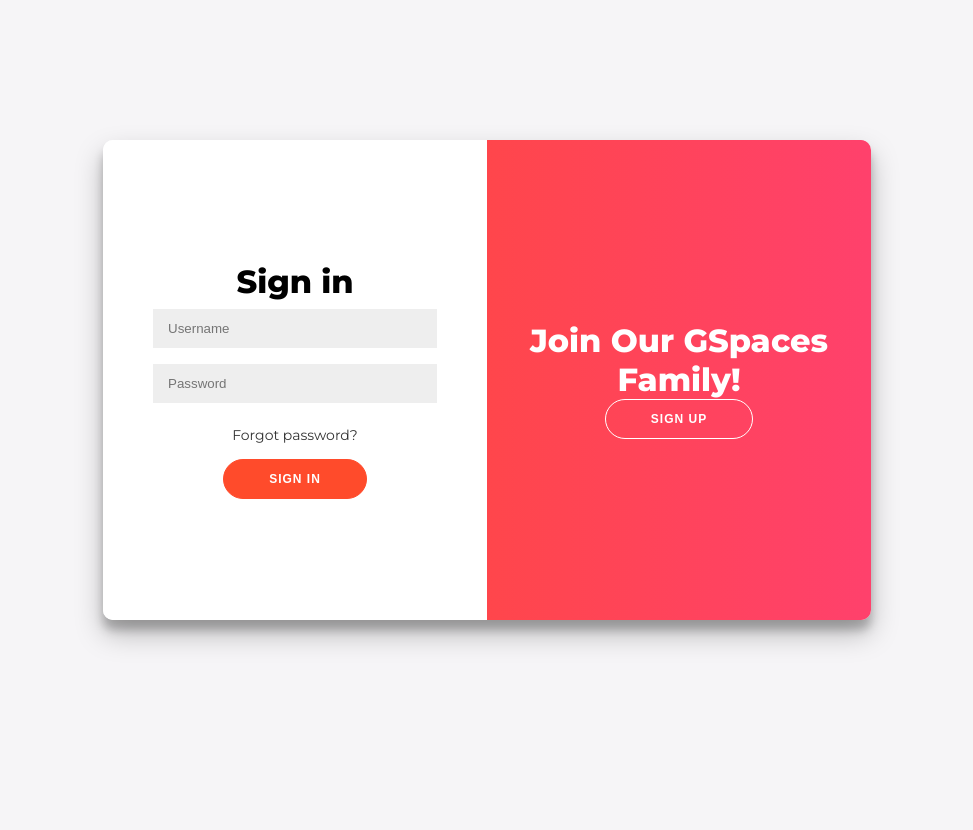
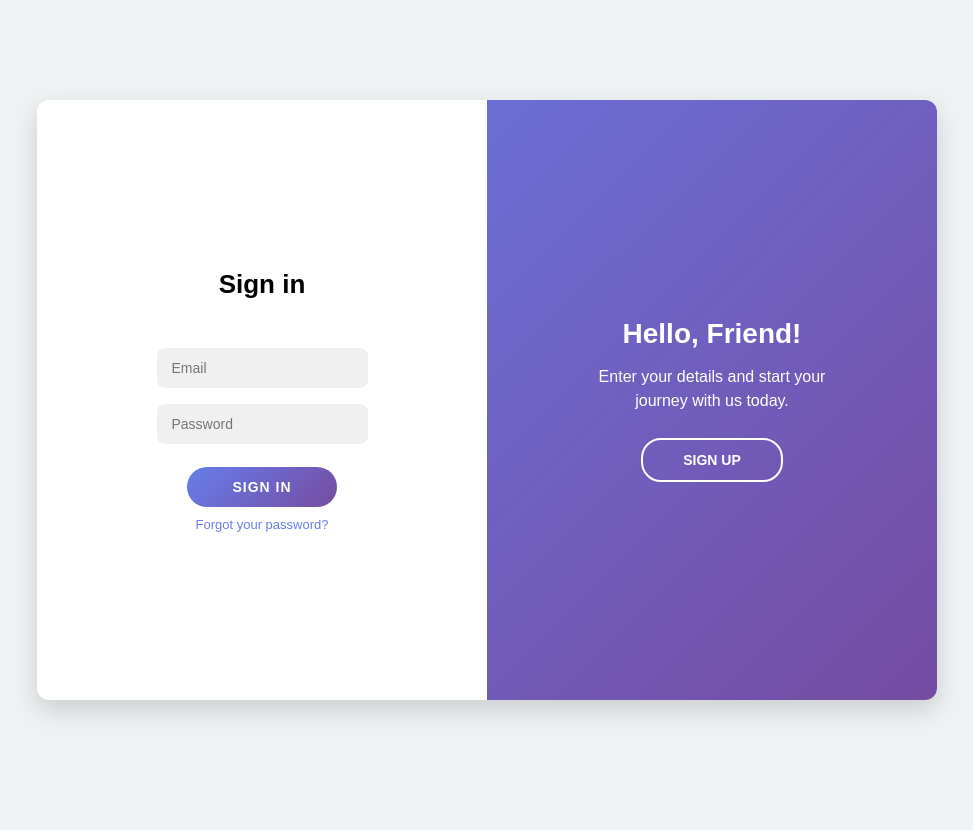
Before and after one commit to sreekanthops/gspaces_new, a Flask app: page /login in a window 1280 px wide. Shown: the whole page, without its empty margins (153-1126 px from the left). After the commit the page ends 715 px from the top, so only its background shows below. Run offline with Flask 3, Linux system fonts and the light colour scheme; some libraries are stand-ins or nearby versions.

Commit message:
Update login.html

```diff
--- a/templates/login.html
+++ b/templates/login.html
@@ -1,20 +1,167 @@
+<!DOCTYPE html>
+<html lang="en">
+<head>
+  <meta charset="UTF-8" />
+  <meta name="viewport" content="width=device-width, initial-scale=1.0" />
+  <title>Login / Signup</title>
+<style>
+  * { box-sizing:border-box; margin:0; padding:0; }
+  body {
+    font-family: 'Poppins', sans-serif;
+    background: #eef2f3; /* soft greyish background */
+    display:flex; justify-content:center; align-items:center; height:100vh;
+  }
+  .container {
+    background:#fff;
+    border-radius:12px;
+    box-shadow:0 10px 25px rgba(0,0,0,0.15);
+    position:relative;
+    overflow:hidden;
+    width:900px;
+    max-width:100%;
+    min-height:600px;
+  }
+
+  .overlay-container {
+    position:absolute; top:0; left:50%; width:50%; height:100%;
+    overflow:hidden; transition:transform .6s ease-in-out; z-index:100;
+  }
+  .container.right-panel-active .overlay-container { transform:translateX(-100%); }
+
+  .overlay {
+    background: linear-gradient(135deg, #667eea, #764ba2); /* modern purple-blue gradient */
+    color:#fff;
+    position:relative; left:-100%;
+    height:100%; width:200%;
+    transform:translateX(0); transition:transform .6s ease-in-out;
+    display:flex; align-items:center; justify-content:center;
+  }
+  .container.right-panel-active .overlay { transform:translateX(50%); }
+
+  .overlay-panel {
+    position:absolute;
+    display:flex; flex-direction:column; align-items:center; justify-content:center;
+    padding:0 40px;
+    text-align:center;
+    top:0; height:100%; width:50%;
+  }
+  .overlay-panel h1 {
+    font-size:28px; margin-bottom:15px; font-weight:700;
+  }
+  .overlay-panel p {
+    font-size:16px; margin-bottom:25px; max-width:260px; line-height:1.5;
+  }
+  .overlay-left { left:0; }
+  .overlay-right { right:0; }
+  .ghost {
+    background:transparent; border:2px solid #fff;
+    border-radius:20px; padding:12px 40px;
+    color:#fff; font-size:14px; font-weight:600;
+    text-transform:uppercase; cursor:pointer;
+    transition:0.3s;
+  }
+  .ghost:hover {
+    background:rgba(255,255,255,0.15);
+  }
+.form-container {
+  position: absolute;
+  top: 0;
+  height: 100%;
+  transition: all 0.6s ease-in-out;
+  display: flex;
+  justify-content: center;
+  align-items: center;
+  flex-direction: column;
+  padding: 0 50px;
+  text-align: center;
+  width: 50%;
+}
+
+.sign-in-container { left: 0; z-index: 2; }
+.sign-up-container { left: 0; opacity: 0; z-index: 1; }
+.container.right-panel-active .sign-up-container {
+  transform: translateX(100%);
+  opacity: 1;
+  z-index: 5;
+}
+.container.right-panel-active .sign-in-container {
+  transform: translateX(100%);
+}
+
+form {
+  background: #fff;
+  display: flex;
+  flex-direction: column;
+  padding: 0 40px;
+  height: 100%;
+  justify-content: center;
+  align-items: center;
+}
+
+form h1 {
+  font-weight: bold;
+  margin-bottom: 20px;
+  font-size: 26px;
+}
+
+form input {
+  background: #f0f0f0;
+  border: none;
+  padding: 12px 15px;
+  margin: 8px 0;
+  width: 100%;
+  border-radius: 8px;
+  font-size: 14px;
+}
+
+form button {
+  border-radius: 20px;
+  border: none;
+  background: linear-gradient(135deg, #667eea, #764ba2);
+  color: #fff;
+  font-size: 14px;
+  font-weight: bold;
+  padding: 12px 45px;
+  letter-spacing: 1px;
+  text-transform: uppercase;
+  transition: transform 80ms ease-in;
+  margin-top: 15px;
+  cursor: pointer;
+}
+
+form button:hover {
+  opacity: 0.9;
+}
+
+.g_id_signin {
+  margin: 10px 0;
+}
+
+.forgot-link {
+  margin-top: 10px;
+  font-size: 13px;
+  color: #667eea;
+  text-decoration: none;
+}
+.forgot-link:hover {
+  text-decoration: underline;
+}
+
+</style>
+
+</head>
 <body>
-  <!-- ✅ Flash Message Block - Correct Position -->
-  {% with messages = get_flashed_messages(with_categories=true) %}
-    {% if messages %}
-      <div id="flash-messages">
-        {% for category, message in messages %}
-          <div class="alert {{ category }}">{{ message }}</div>
-        {% endfor %}
-      </div>
-    {% endif %}
-  {% endwith %}
+  <div class="container" id="container">
+    <!-- Sign Up -->
+    <div class="form-container sign-up-container">
+      <form id="signup-form" action="/signup" method="POST">
+        <h1>Create Account</h1>
+        <div id="g_id_onload"
+          data-client_id="226581903418-3ed1eqsl14qlou4nmk2m9sdf6il1mluu.apps.googleusercontent.com"
+          data-callback="handleCredentialResponse"
+          data-auto_prompt="false"></div>
+        <div class="g_id_signin" data-type="standard" data-size="large"></div>
 
-  <div class="container" id="container">
-    <!-- ✅ Sign-Up Form -->
-    <div class="form-container sign-up-container">
-      <form action="{{ url_for('signup') }}" method="POST">
-        <h1>Create Account</h1>
         <input name="name" type="text" placeholder="Name" required />
         <input name="email" type="email" placeholder="Email" required />
         <input name="password" type="password" placeholder="Password" required />
@@ -22,334 +169,62 @@
       </form>
     </div>
 
-<!-- ✅ Sign-In Form -->
+    <!-- Sign In -->
     <div class="form-container sign-in-container">
-      <form action="{{ url_for('login') }}" method="POST">
+      <form id="signin-form" action="/login" method="POST">
         <h1>Sign in</h1>
-        <input type="text" name="username" placeholder="Username" required />
+        <div class="g_id_signin" data-type="standard" data-size="large"></div>
+        <input name="email" type="email" placeholder="Email" required />
         <input name="password" type="password" placeholder="Password" required />
-        <a href="{{ url_for('forgot_password') }}">Forgot password?</a>
         <button type="submit">Sign In</button>
+		<a href="/forgot_password" class="forgot-link">Forgot your password?</a>
       </form>
     </div>
 
-    <!-- Overlay -->
+	<!-- Overlay Section -->
 	<div class="overlay-container">
 	<div class="overlay">
 		<div class="overlay-panel overlay-left">
 		<h1>Welcome Back!</h1>
-          <p>To keep connected with us please login with your personal info</p>
-          <button class="ghost" id="signIn">Sign In</button>
+		<p>Login with your personal info to stay connected with us.</p>
+		<button class="ghost" id="signIn" type="button">Sign In</button>
 		</div>
 		<div class="overlay-panel overlay-right">
-          <h1>Join Our GSpaces Family!</h1>
-          <button class="ghost" id="signUp">Sign Up</button>
+		<h1>Hello, Friend!</h1>
+		<p>Enter your details and start your journey with us today.</p>
+		<button class="ghost" id="signUp" type="button">Sign Up</button>
 		</div>
 	</div>
 	</div>
   </div>
 
-<style>
+  <!-- Google Identity Services -->
+  <script src="https://accounts.google.com/gsi/client" async defer></script>
+  <script>
+    const container = document.getElementById("container");
+    document.getElementById("signUp").addEventListener("click", () => container.classList.add("right-panel-active"));
+    document.getElementById("signIn").addEventListener("click", () => container.classList.remove("right-panel-active"));
 
-@import url('https://fonts.googleapis.com/css?family=Montserrat:400,800');
-
-* {
-	box-sizing: border-box;
+    // One Tap / button callback
+    async function handleCredentialResponse(response) {
+      try {
+        const res = await fetch("/google_signin", {
+          method: "POST",
+          headers: { "Content-Type": "application/json" },
+          body: JSON.stringify({ credential: response.credential })
+        });
+        const data = await res.json();
+        if (data.success) {
+          window.location.href = data.redirect || "/";
+        } else {
+          alert(data.message || "Google sign-in failed");
         }
-
-#flash-messages {
-  position: relative;
-  margin-bottom: 20px;
-  text-align: center;
-  width: 100%;
-}
-
-.alert {
-  padding: 12px;
-  border-radius: 5px;
-  margin: 10px auto;
-  width: 90%;
-  max-width: 500px;
-  font-size: 14px;
-  color: white;
-}
-
-.alert.success {
-  background-color: #4CAF50; /* Green for success */
-}
-
-.alert.error {
-  background-color: #f44336; /* Red for errors */
-}
-
-body {
-	background: #f6f5f7;
-	display: flex;
-	justify-content: center;
-	align-items: center;
-	flex-direction: column;
-	font-family: 'Montserrat', sans-serif;
-	height: 100vh;
-	margin: -20px 0 50px;
-}
-
-h1 {
-	font-weight: bold;
-	margin: 0;
-}
-
-h2 {
-	text-align: center;
-}
-
-p {
-	font-size: 14px;
-	font-weight: 100;
-	line-height: 20px;
-	letter-spacing: 0.5px;
-	margin: 20px 0 30px;
-}
-
-span {
-	font-size: 12px;
-}
-
-a {
-	color: #333;
-	font-size: 14px;
-	text-decoration: none;
-	margin: 15px 0;
-}
-
-button {
-	border-radius: 20px;
-	border: 1px solid #FF4B2B;
-	background-color: #FF4B2B;
-	color: #FFFFFF;
-	font-size: 12px;
-	font-weight: bold;
-	padding: 12px 45px;
-	letter-spacing: 1px;
-	text-transform: uppercase;
-	transition: transform 80ms ease-in;
-}
-
-button:active {
-	transform: scale(0.95);
-}
-
-button:focus {
-	outline: none;
-}
-
-button.ghost {
-	background-color: transparent;
-	border-color: #FFFFFF;
-}
-
-form {
-	background-color: #FFFFFF;
-	display: flex;
-	align-items: center;
-	justify-content: center;
-	flex-direction: column;
-	padding: 0 50px;
-	height: 100%;
-	text-align: center;
-}
-
-input {
-	background-color: #eee;
-	border: none;
-	padding: 12px 15px;
-	margin: 8px 0;
-	width: 100%;
-}
-
-.container {
-	background-color: #fff;
-	border-radius: 10px;
-  	box-shadow: 0 14px 28px rgba(0,0,0,0.25),
-			0 10px 10px rgba(0,0,0,0.22);
-	position: relative;
-	overflow: hidden;
-	width: 768px;
-	max-width: 100%;
-	min-height: 480px;
-}
-
-.form-container {
-	position: absolute;
-	top: 0;
-	height: 100%;
-	transition: all 0.6s ease-in-out;
-}
-
-.sign-in-container {
-	left: 0;
-	width: 50%;
-	z-index: 2;
-}
-
-.container.right-panel-active .sign-in-container {
-	transform: translateX(100%);
-}
-
-.sign-up-container {
-	left: 0;
-	width: 50%;
-	opacity: 0;
-	z-index: 1;
-}
-
-.container.right-panel-active .sign-up-container {
-	transform: translateX(100%);
-	opacity: 1;
-	z-index: 5;
-	animation: show 0.6s;
-}
-
-@keyframes show {
-	0%, 49.99% {
-		opacity: 0;
-		z-index: 1;
-	}
-
-	50%, 100% {
-		opacity: 1;
-		z-index: 5;
+      } catch (e) {
+        console.error(e);
+        alert("Network error during Google sign-in");
       }
     }
-
-.overlay-container {
-	position: absolute;
-	top: 0;
-	left: 50%;
-	width: 50%;
-	height: 100%;
-	overflow: hidden;
-	transition: transform 0.6s ease-in-out;
-	z-index: 100;
-}
-
-.container.right-panel-active .overlay-container{
-	transform: translateX(-100%);
-}
-
-.overlay {
-	background: #FF416C;
-	background: -webkit-linear-gradient(to right, #FF4B2B, #FF416C);
-	background: linear-gradient(to right, #FF4B2B, #FF416C);
-	background-repeat: no-repeat;
-	background-size: cover;
-	background-position: 0 0;
-	color: #FFFFFF;
-	position: relative;
-	left: -100%;
-	height: 100%;
-	width: 200%;
-  	transform: translateX(0);
-	transition: transform 0.6s ease-in-out;
-}
-
-.container.right-panel-active .overlay {
-  	transform: translateX(50%);
-}
-
-.overlay-panel {
-	position: absolute;
-	display: flex;
-	align-items: center;
-	justify-content: center;
-	flex-direction: column;
-	padding: 0 40px;
-	text-align: center;
-	top: 0;
-	height: 100%;
-	width: 50%;
-	transform: translateX(0);
-	transition: transform 0.6s ease-in-out;
-}
-
-.overlay-left {
-	transform: translateX(-20%);
-}
-
-.container.right-panel-active .overlay-left {
-	transform: translateX(0);
-}
-
-.overlay-right {
-	right: 0;
-	transform: translateX(0);
-}
-
-.container.right-panel-active .overlay-right {
-	transform: translateX(20%);
-}
-
-.social-container {
-	margin: 20px 0;
-}
-
-.social-container a {
-	border: 1px solid #DDDDDD;
-	border-radius: 50%;
-	display: inline-flex;
-	justify-content: center;
-	align-items: center;
-	margin: 0 5px;
-	height: 40px;
-	width: 40px;
-}
-
-footer {
-    background-color: #222;
-    color: #fff;
-    font-size: 14px;
-    bottom: 0;
-    position: fixed;
-    left: 0;
-    right: 0;
-    text-align: center;
-    z-index: 999;
-}
-
-footer p {
-    margin: 10px 0;
-}
-
-footer i {
-    color: red;
-}
-
-footer a {
-    color: #3c97bf;
-    text-decoration: none;
-}
-</style>
-<script>
-const signUpButton = document.getElementById('signUp');
-const signInButton = document.getElementById('signIn');
-const container = document.getElementById('container');
-
-signUpButton.addEventListener('click', () => {
-	container.classList.add("right-panel-active");
-});
-
-signInButton.addEventListener('click', () => {
-	container.classList.remove("right-panel-active");
-});
-
-// 👇 Automatically show sign-in panel if flash message exists (like after signup)
-window.addEventListener('DOMContentLoaded', () => {
-	const flashMessages = document.getElementById('flash-messages');
-	if (flashMessages) {
-		container.classList.remove("right-panel-active"); // Show login side
-	}
-});
-setTimeout(() => {
-	const flash = document.getElementById('flash-messages');
-	if (flash) flash.style.display = 'none';
-}, 5000);
+    window.handleCredentialResponse = handleCredentialResponse;
   </script>
+</body>
+</html>
```
Lines whose indentation alone changed are shown as unchanged.
